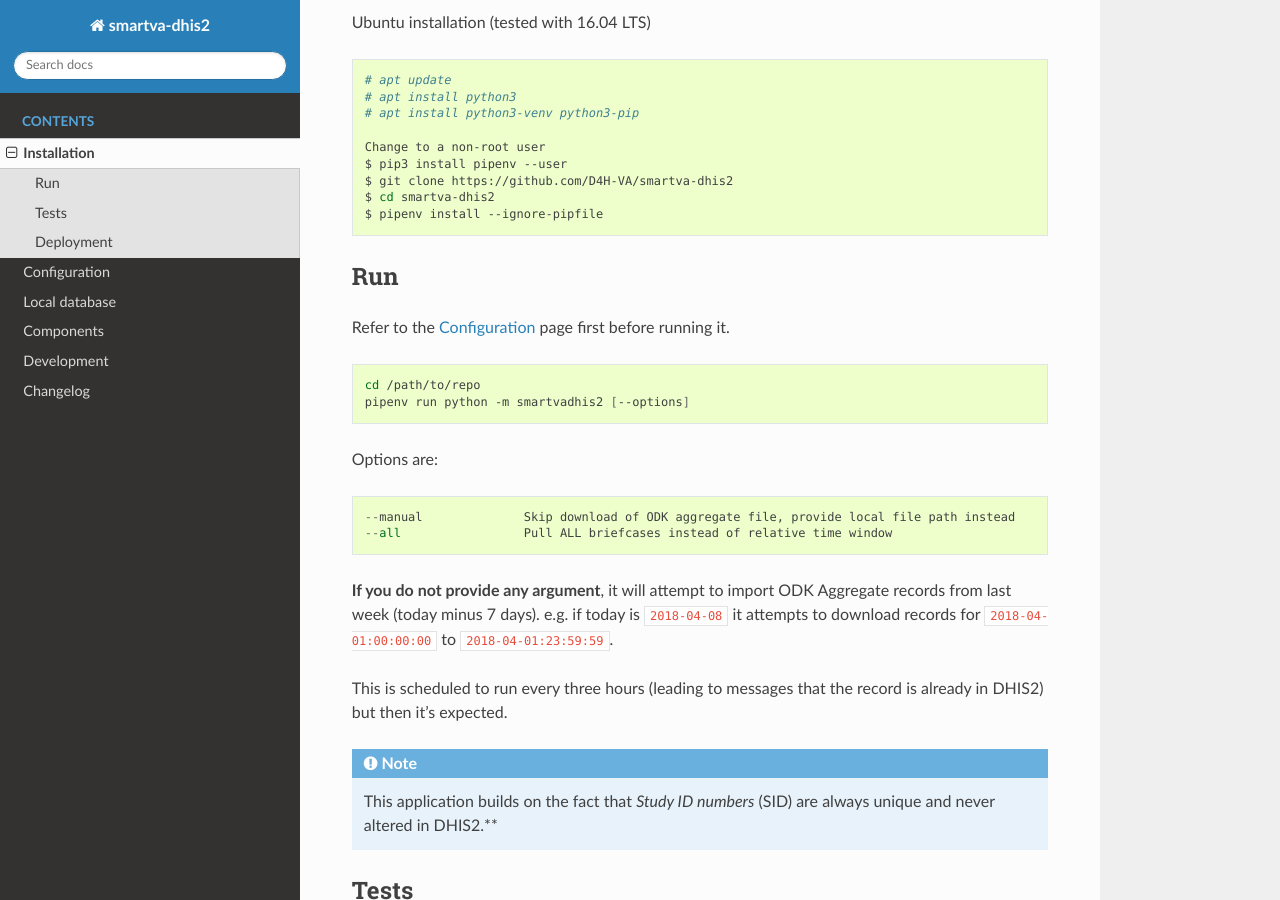
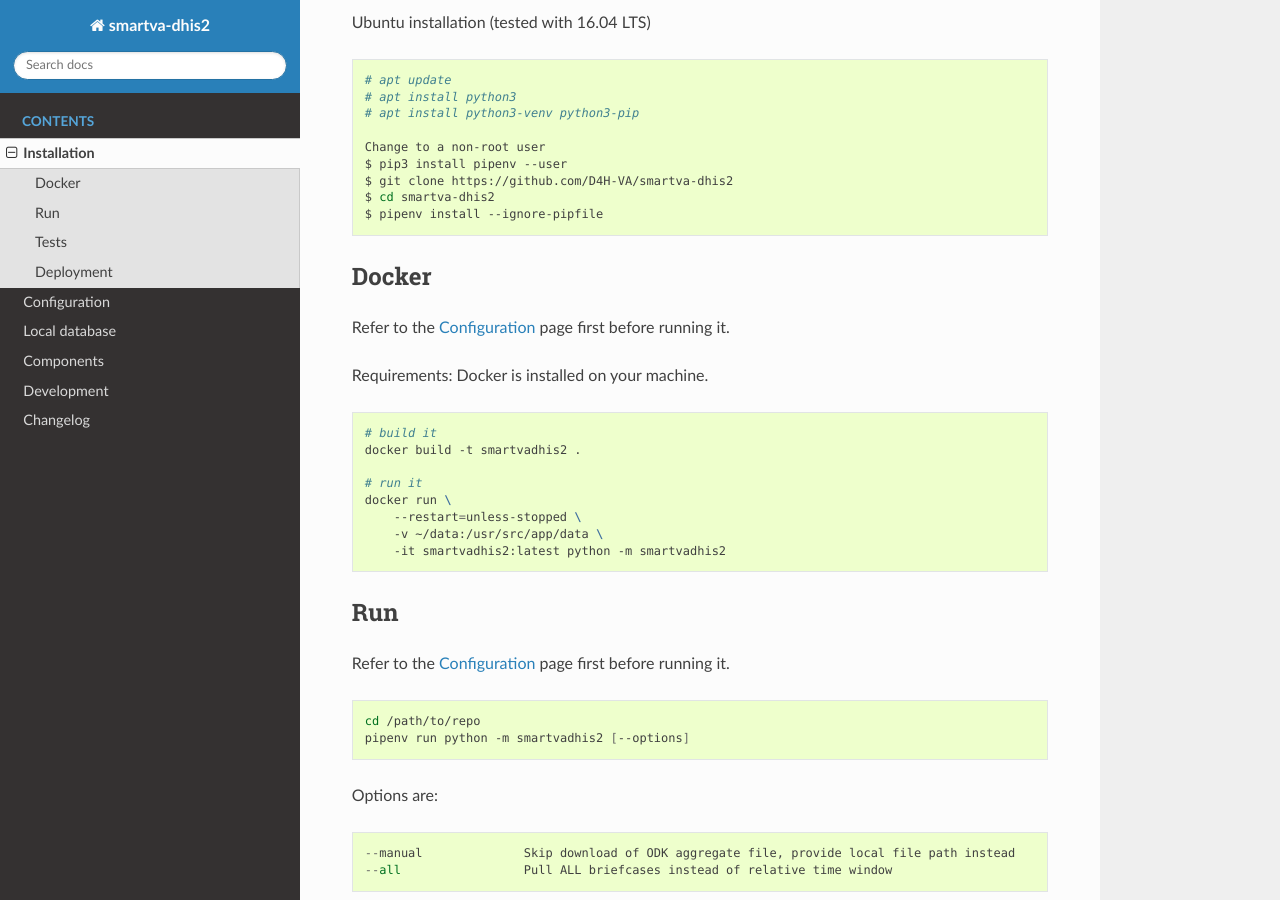
Before and after one commit to D4H-VA/smartva-dhis2, a Sphinx documentation site: the page built from docs/installation.rst, in a window 1280 px wide and 900 px high, scrolled down 587 px. Built offline with Sphinx 7.4.7 and the Read the Docs theme 2.0.0, drawn with Linux system fonts in a browser that asks for light colours.

Commit message:
first version of running w/ Docker

```diff
--- a/docs/installation.rst
+++ b/docs/installation.rst
@@ -30,6 +30,25 @@
     $ git clone https://github.com/D4H-VA/smartva-dhis2
     $ cd smartva-dhis2
     $ pipenv install --ignore-pipfile
+
+
+Docker
+^^^^^^^
+Refer to the :doc:`/configuration` page first before running it.
+
+Requirements: Docker is installed on your machine.
+
+.. code:: bash
+
+    # build it
+    docker build -t smartvadhis2 .
+
+    # run it
+    docker run \
+        --restart=unless-stopped \
+        -v ~/data:/usr/src/app/data \
+        -it smartvadhis2:latest python -m smartvadhis2
+
 
 Run
 ^^^^
```
Also changed, not shown: 3 other files.
